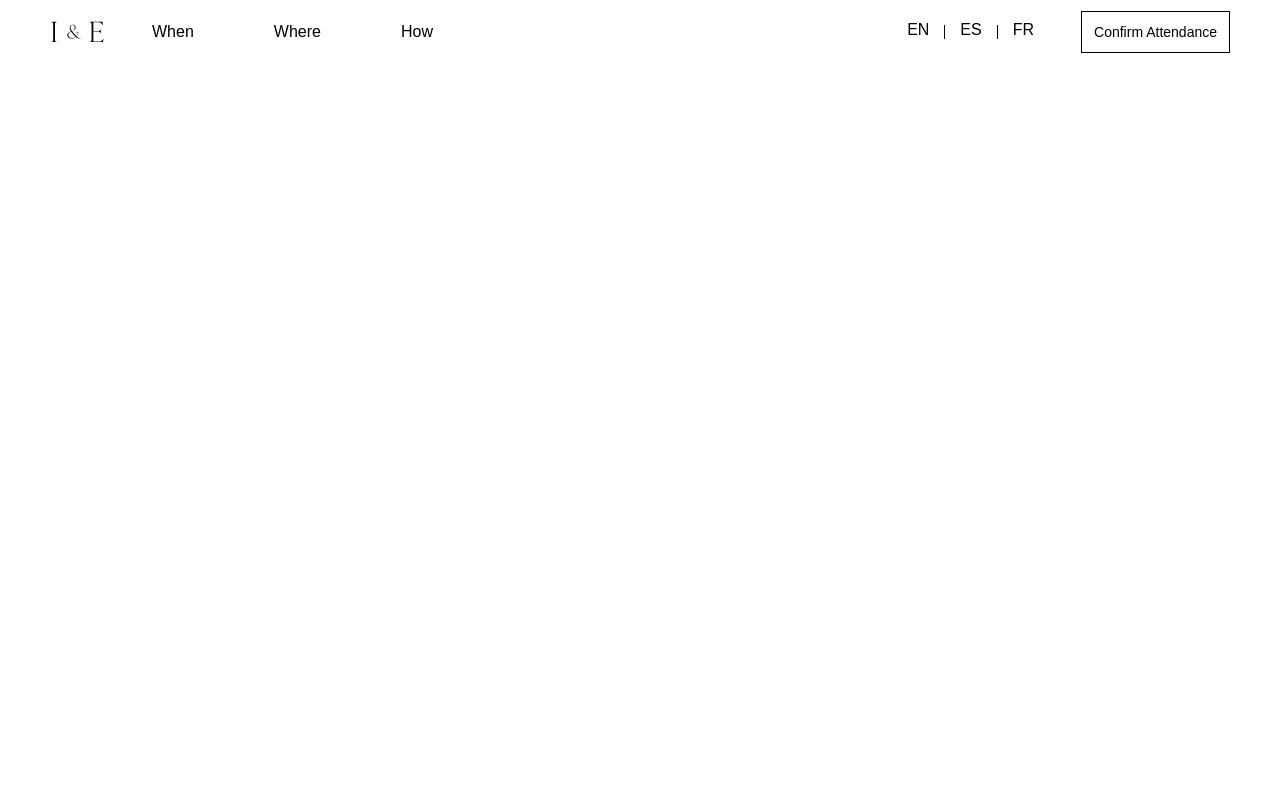
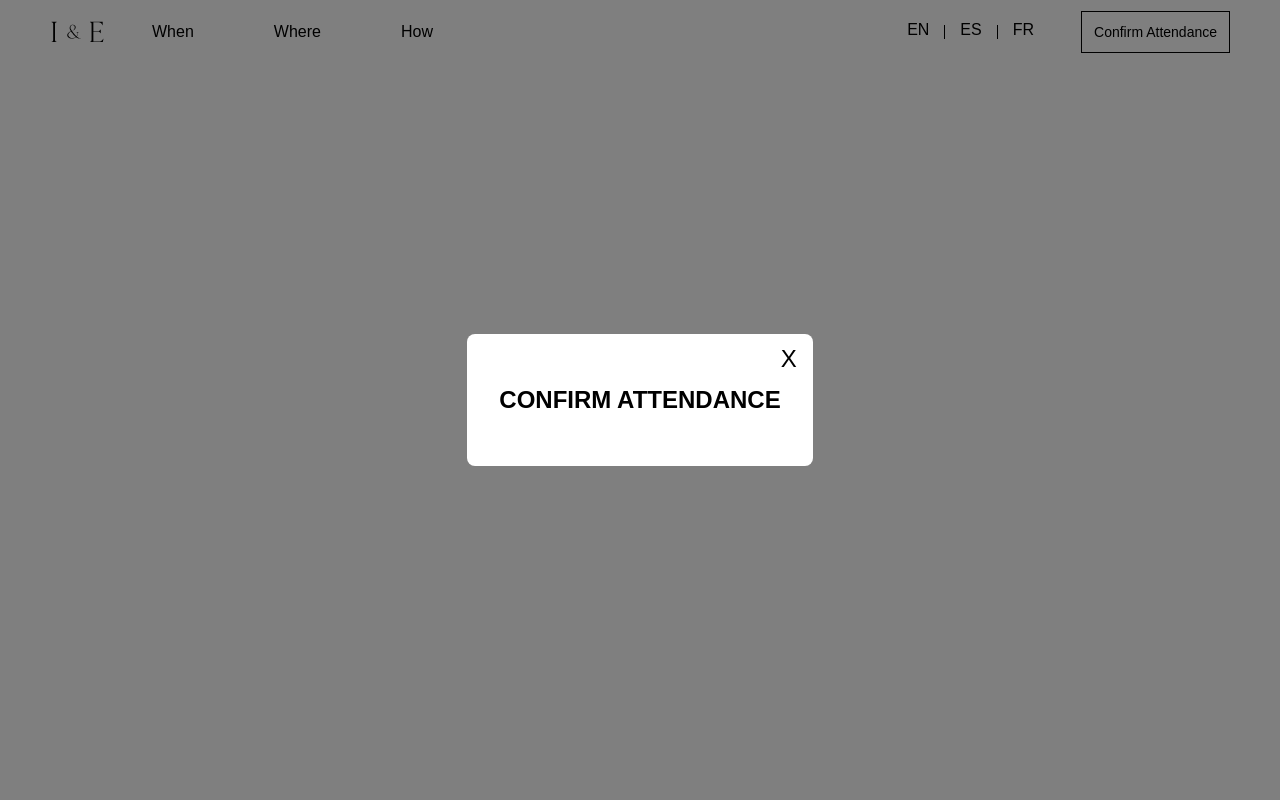
Before and after one commit to Isynopoulos1/wedding, a React (Vite) app: page / in a window 1280 px wide. Both pictures are taken after a click on the button "Confirm Attendance". Shown: the top 800 px of the page. Built offline with nearby package versions, Linux system fonts and the light colour scheme; a web font is replaced by a local one.

Commit message:
adding the modal logic linked to the confirm button

```diff
--- a/src/App.jsx
+++ b/src/App.jsx
@@ -1,26 +1,20 @@
-import React, { useState, useRef } from "react";
+import React, { useState } from "react";
 
 //IMPORT STYLES
 import { GlobalStyles } from "./App.styles";
-import { spaces } from "@utils";
 
-//TODO: IMPORT COMPONENTS
+//IMPORT COMPONENTS
 import Footer from "@molecules/footer/Footer";
 import Header from "@molecules/header/Header";
 import When from "@atoms/when/When";
 import Where from "@atoms/where/Where";
 import How from "@atoms/how/How";
-//TODO IMPORT MODAL
 
 //TODO: IMPORT RESET CSS
 
 const App = () => {
   //HOOKS
   const [isConfirmed, setConfirmed] = useState(false);
-
-  //TODO ADD MODAL HOOKS
-
-  //LIFECYCLES
 
   //HANDLE FUNCTIONS
   const handleConfirmed = () => {
@@ -31,7 +25,7 @@ const App = () => {
   return (
     <>
       <GlobalStyles />
-      <Header active={isConfirmed} />
+      <Header onConfirmClick={handleConfirmed} />
       <section id="when" style={{ margin: "35rem 0" }}>
         <When onConfirmClick={handleConfirmed} />
       </section>
@@ -41,7 +35,6 @@ const App = () => {
       <section id="how" style={{ margin: "35rem 0" }}>
         <How />
       </section>
-
       <Footer />
     </>
   );
--- a/src/components/atoms/confirmBtn/ConfirmBtn.jsx
+++ b/src/components/atoms/confirmBtn/ConfirmBtn.jsx
@@ -1,8 +1,17 @@
 import React from "react";
 import { BtnContainer } from "./ConfirmBtn.styles";
 
-const ConfirmBtn = ({ onClick }) => {
-  return <BtnContainer onClick={onClick}>Confirm Attendance</BtnContainer>;
+const ConfirmBtn = ({ onClick, onModalOpen }) => {
+  const handleClick = () => {
+    if (typeof onClick === "function") {
+      onClick();
+    }
+    if (typeof onModalOpen === "function") {
+      onModalOpen();
+    }
+  };
+
+  return <BtnContainer onClick={handleClick}>Confirm Attendance</BtnContainer>;
 };
 
 export default ConfirmBtn;
--- a/src/components/molecules/header/Header.jsx
+++ b/src/components/molecules/header/Header.jsx
@@ -6,8 +6,9 @@ import Logo from "@atoms/logo/desktop/DesktopLogo";
 import Link from "@atoms/link/Link";
 import BurguerMenu from "@atoms/burguerMenu/BurguerMenu";
 import ConfirmBtn from "@atoms/confirmBtn/ConfirmBtn";
+import Modal from "@organisms/modal/Modal";
 
-//TODO: IMPORT STYLES
+//IMPORT STYLES
 import {
   HeaderWrapper,
   HeaderContainer,
@@ -19,15 +20,16 @@ import {
   MobileMenuContainer,
 } from "./Header.styles";
 
-// IMPORT ASSETS
+//IMPORT ASSETS
 import { languages } from "@utils";
 
 const Header = ({ onConfirmClick }) => {
-  // HOOKS
+  //HOOKS
   const [isMobile, setIsMobile] = useState(false);
   const [toggle, setToggle] = useState(false);
+  const [modalOpen, setModalOpen] = useState(false);
 
-  // LIFECYCLES
+  //LIFECYCLES
   useEffect(() => {
     const handleResize = () => {
       setIsMobile(window.innerWidth <= parseInt(contentW.tablet, 10));
@@ -41,7 +43,7 @@ const Header = ({ onConfirmClick }) => {
     };
   }, []);
 
-  // HANDLE FUNCTIONS
+  //HANDLE FUNCTIONS
   const handleTranslation = link => {
     alert(link);
   };
@@ -58,17 +60,25 @@ const Header = ({ onConfirmClick }) => {
   };
 
   const handleToggle = () => {
-    return setToggle(!toggle);
+    setToggle(!toggle);
   };
 
-  // DATA
+  const handleModalOpen = () => {
+    setModalOpen(true);
+  };
+
+  const handleModalClose = () => {
+    setModalOpen(false);
+  };
+
+  //DATA
   const links = [
     { label: "When", href: "when" },
     { label: "Where", href: "where" },
     { label: "How", href: "how" },
   ];
 
-  // RENDER FUNCTIONS
+  //RENDER FUNCTIONS
   const renderLinks = () => {
     return (
       <Nav>
@@ -82,24 +92,24 @@ const Header = ({ onConfirmClick }) => {
       </Nav>
     );
   };
+
   const renderLanguages = () => {
     return (
       <LanguagesNav>
         {languages.map((language, index) => (
-          <>
+          <React.Fragment key={language.name}>
             <Link
-              key={language.name}
               label={language.name}
               onClick={() => handleTranslation("TODO LANGUAGE LOGIC")}
             />
-            {index < languages.length - 1 && <Line key={`line_${index}`} />}
-          </>
+            {index < languages.length - 1 && <Line />}
+          </React.Fragment>
         ))}
       </LanguagesNav>
     );
   };
 
-  // MAIN RENDER
+  //MAIN RENDER
   return (
     <HeaderWrapper>
       <HeaderContainer>
@@ -110,7 +120,10 @@ const Header = ({ onConfirmClick }) => {
         {!isMobile && (
           <HeaderContainerRight>
             {renderLanguages()}
-            <ConfirmBtn onClick={onConfirmClick} />
+            <ConfirmBtn
+              onClick={onConfirmClick}
+              onModalOpen={handleModalOpen}
+            />
           </HeaderContainerRight>
         )}
         {isMobile && <BurguerMenu onClick={handleToggle} active={toggle} />}
@@ -121,6 +134,7 @@ const Header = ({ onConfirmClick }) => {
           {renderLanguages()}
         </MobileMenuContainer>
       )}
+      {modalOpen && <Modal onClose={handleModalClose} />}
     </HeaderWrapper>
   );
 };
--- /dev/null
+++ b/src/components/organisms/modal/Modal.jsx
@@ -0,0 +1,17 @@
+import React from "react";
+
+import { ModalWrapper, ModalContent, CloseButton } from "./Modal.styles";
+
+const Modal = ({ onClose }) => {
+  return (
+    <ModalWrapper>
+      <ModalContent>
+        <CloseButton onClick={onClose}>X</CloseButton>
+        <h2>CONFIRM ATTENDANCE</h2>
+        {/* TODO: FORM */}
+      </ModalContent>
+    </ModalWrapper>
+  );
+};
+
+export default Modal;
--- /dev/null
+++ b/src/components/organisms/modal/Modal.styles.jsx
@@ -0,0 +1,31 @@
+import styled from "styled-components";
+import { zindex, spaces, contentW, sizes, colors } from "@utils";
+
+export const ModalWrapper = styled.div`
+  position: fixed;
+  top: 0;
+  left: 0;
+  width: 100%;
+  height: 100%;
+  background: rgba(0, 0, 0, 0.5);
+  display: flex;
+  justify-content: center;
+  align-items: center;
+`;
+
+export const ModalContent = styled.div`
+  background: white;
+  padding: 2rem;
+  border-radius: 8px;
+  position: relative;
+`;
+
+export const CloseButton = styled.button`
+  position: absolute;
+  top: 10px;
+  right: 10px;
+  background: none;
+  border: none;
+  font-size: 1.5rem;
+  cursor: pointer;
+`;
```
